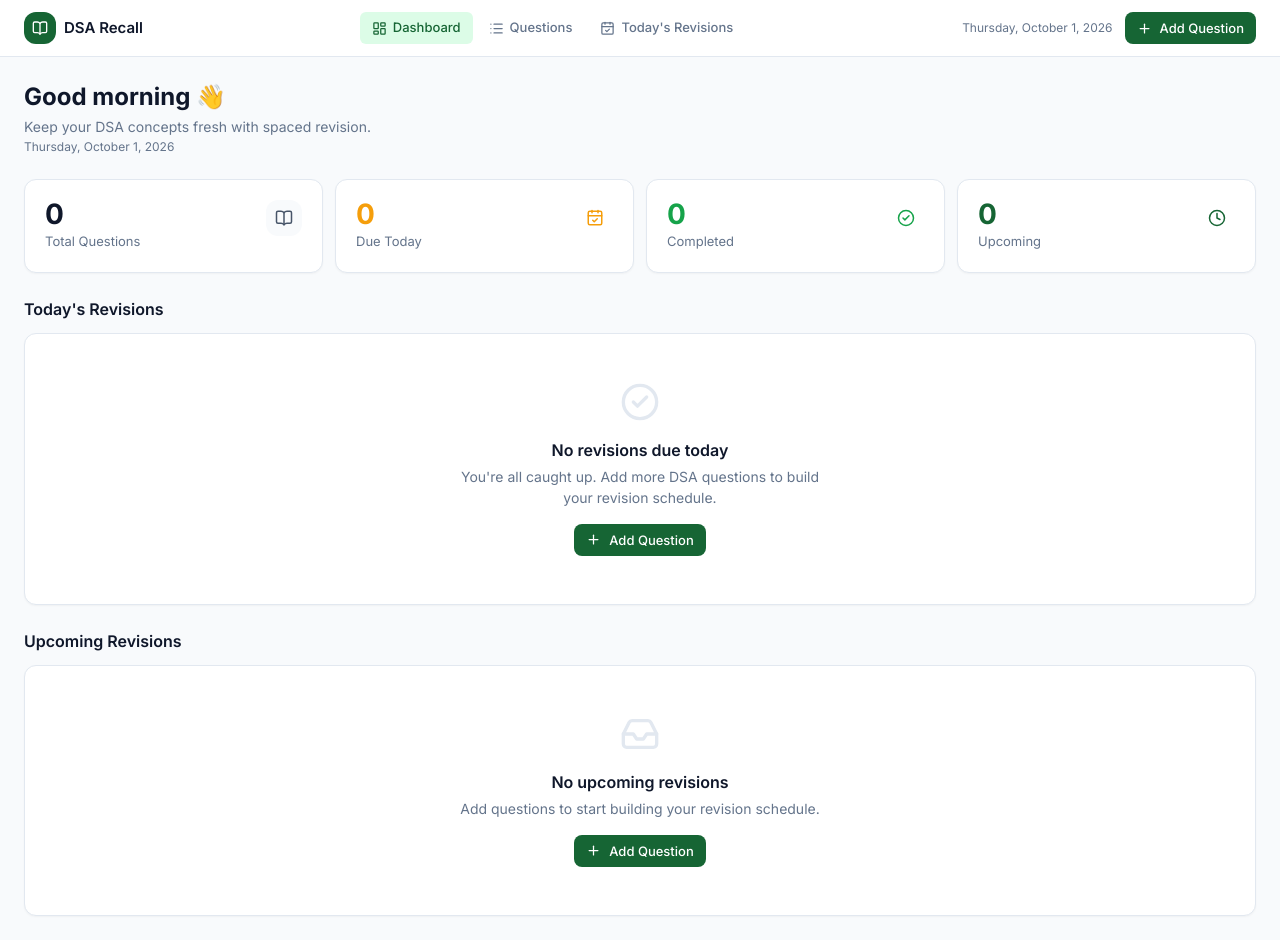
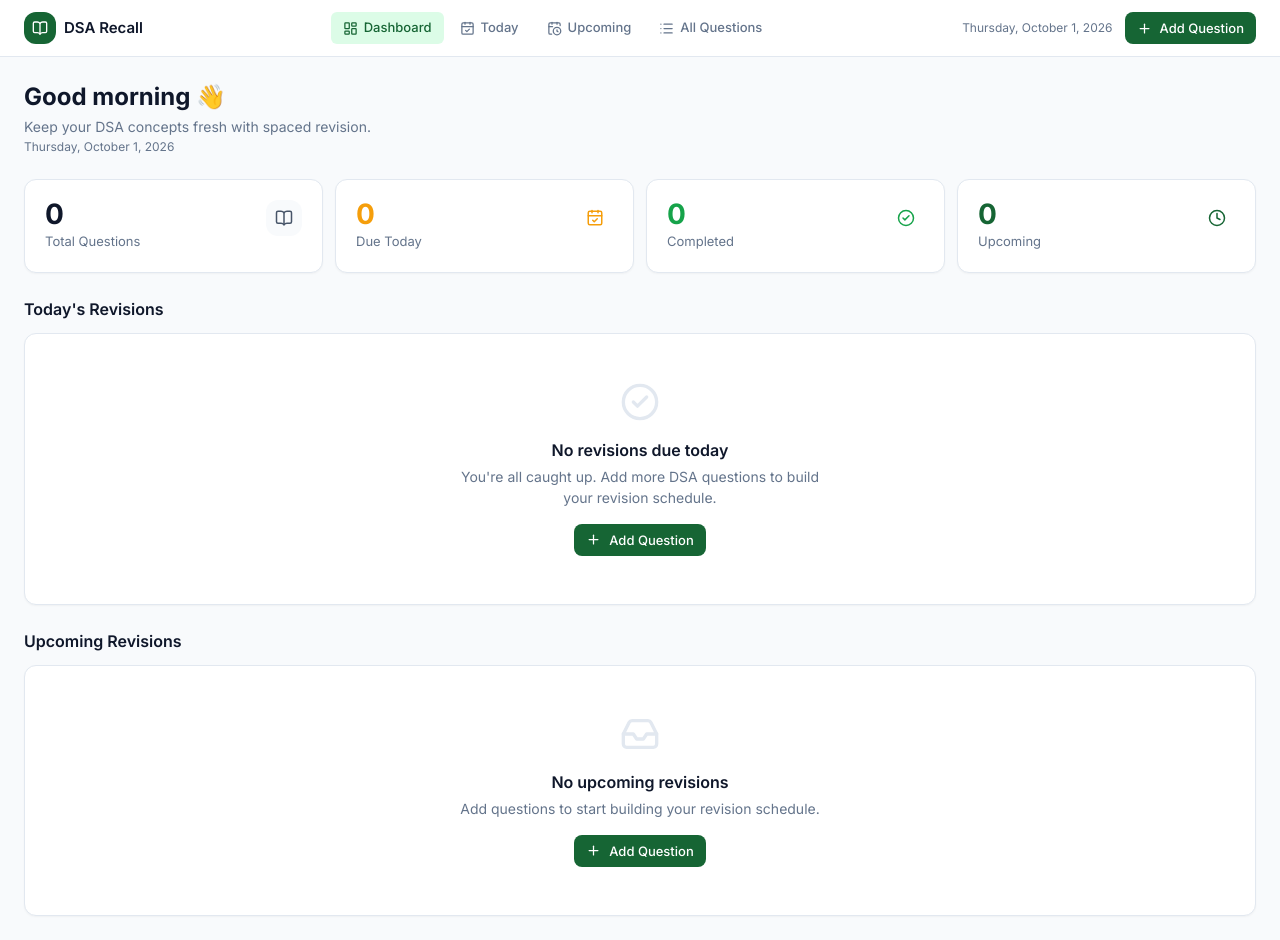
Before and after one commit to MdKasif0/DSARecall, a Next.js app: page / in a window 1280 px wide. Built offline with nearby package versions, Linux system fonts and the light colour scheme.

Commit message:
feat: add pending revision count badge to header navigation

```diff
--- a/src/components/Header.tsx
+++ b/src/components/Header.tsx
@@ -8,25 +8,44 @@ import {
   LayoutDashboard,
   List,
   CalendarCheck,
+  CalendarClock,
   Plus,
   Menu,
   X,
 } from 'lucide-react';
-import { formatTodayLong } from '@/lib/dates';
+import { formatTodayLong, getTodayISO, isCheckpointCompleted } from '@/lib/dates';
+import { useQuestions } from '@/lib/context';
+import { REVISION_INTERVALS, REVISION_KEYS } from '@/lib/types';
 
 interface HeaderProps {
   onAddClick: () => void;
 }
 
-const navLinks = [
-  { href: '/', label: 'Dashboard', icon: LayoutDashboard },
-  { href: '/questions', label: 'Questions', icon: List },
-  { href: '/revisions', label: "Today's Revisions", icon: CalendarCheck },
-];
-
 export default function Header({ onAddClick }: HeaderProps) {
   const pathname = usePathname();
   const [mobileMenuOpen, setMobileMenuOpen] = useState(false);
+  const { questions, recordsMap } = useQuestions();
+
+  const today = getTodayISO();
+
+  // Count items needing attention today or overdue
+  let actionCount = 0;
+  for (const q of questions) {
+    for (const interval of REVISION_INTERVALS) {
+      if (isCheckpointCompleted(q.id, interval, recordsMap)) continue;
+      const d = q[REVISION_KEYS[interval]];
+      if (d <= today) {
+        actionCount++;
+      }
+    }
+  }
+
+  const navLinks = [
+    { href: '/', label: 'Dashboard', icon: LayoutDashboard },
+    { href: '/today', label: 'Today', icon: CalendarCheck, badge: actionCount },
+    { href: '/revisions', label: 'Upcoming', icon: CalendarClock },
+    { href: '/questions', label: 'All Questions', icon: List },
+  ];
 
   return (
     <>
@@ -54,7 +73,7 @@ export default function Header({ onAddClick }: HeaderProps) {
 
           {/* Center: Desktop navigation */}
           <nav className="hide-mobile flex items-center gap-1">
-            {navLinks.map(({ href, label, icon: Icon }) => {
+            {navLinks.map(({ href, label, icon: Icon, badge }) => {
               const active = pathname === href;
               return (
                 <Link
@@ -67,7 +86,12 @@ export default function Header({ onAddClick }: HeaderProps) {
                   }`}
                 >
                   <Icon size={15} />
-                  {label}
+                  <span>{label}</span>
+                  {badge !== undefined && badge > 0 && (
+                    <span className="ml-1 inline-flex items-center justify-center px-1.5 py-0.2 text-[0.6875rem] font-bold rounded-full bg-danger text-white min-w-[18px] h-[18px]">
+                      {badge}
+                    </span>
+                  )}
                 </Link>
               );
             })}
@@ -113,21 +137,28 @@ export default function Header({ onAddClick }: HeaderProps) {
             </div>
 
             <nav className="p-3">
-              {navLinks.map(({ href, label, icon: Icon }) => {
+              {navLinks.map(({ href, label, icon: Icon, badge }) => {
                 const active = pathname === href;
                 return (
                   <Link
                     key={href}
                     href={href}
                     onClick={() => setMobileMenuOpen(false)}
-                    className={`flex items-center gap-2.5 rounded-lg px-3 py-2.5 text-sm font-medium no-underline transition-colors ${
+                    className={`flex items-center justify-between rounded-lg px-3 py-2.5 text-sm font-medium no-underline transition-colors ${
                       active
                         ? 'bg-primary-light text-primary'
                         : 'text-text-muted hover:bg-bg hover:text-text'
                     }`}
                   >
-                    <Icon size={18} />
-                    {label}
+                    <div className="flex items-center gap-2.5">
+                      <Icon size={18} />
+                      <span>{label}</span>
+                    </div>
+                    {badge !== undefined && badge > 0 && (
+                      <span className="inline-flex items-center justify-center px-1.5 py-0.2 text-[0.6875rem] font-bold rounded-full bg-danger text-white min-w-[18px] h-[18px]">
+                        {badge}
+                      </span>
+                    )}
                   </Link>
                 );
               })}
```
